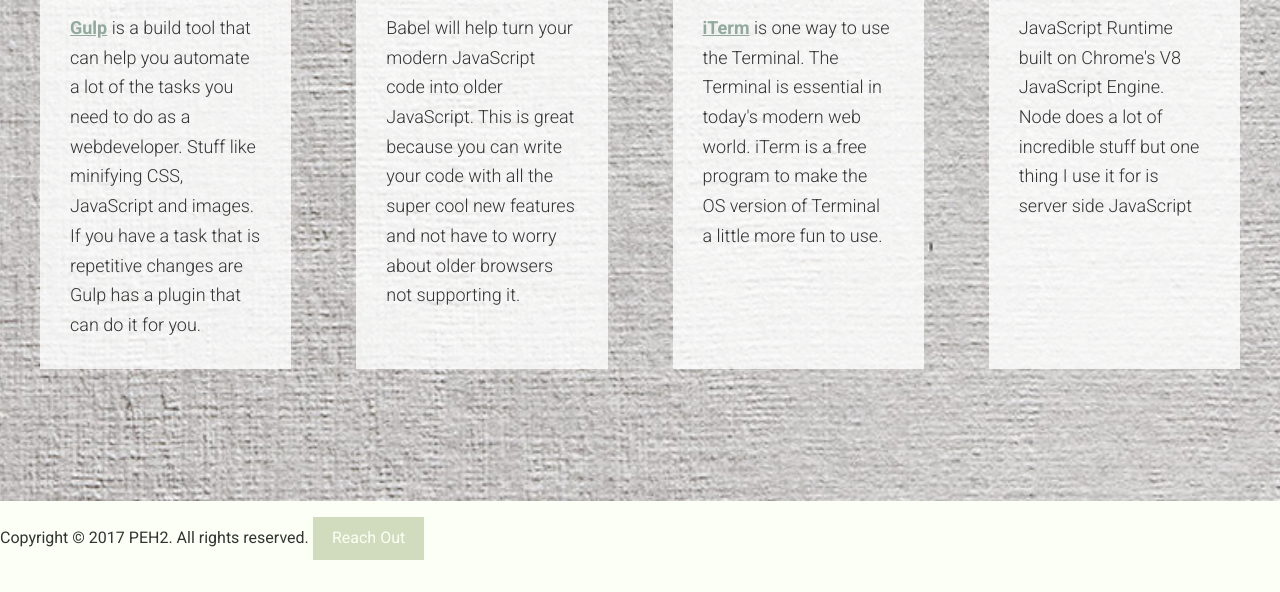
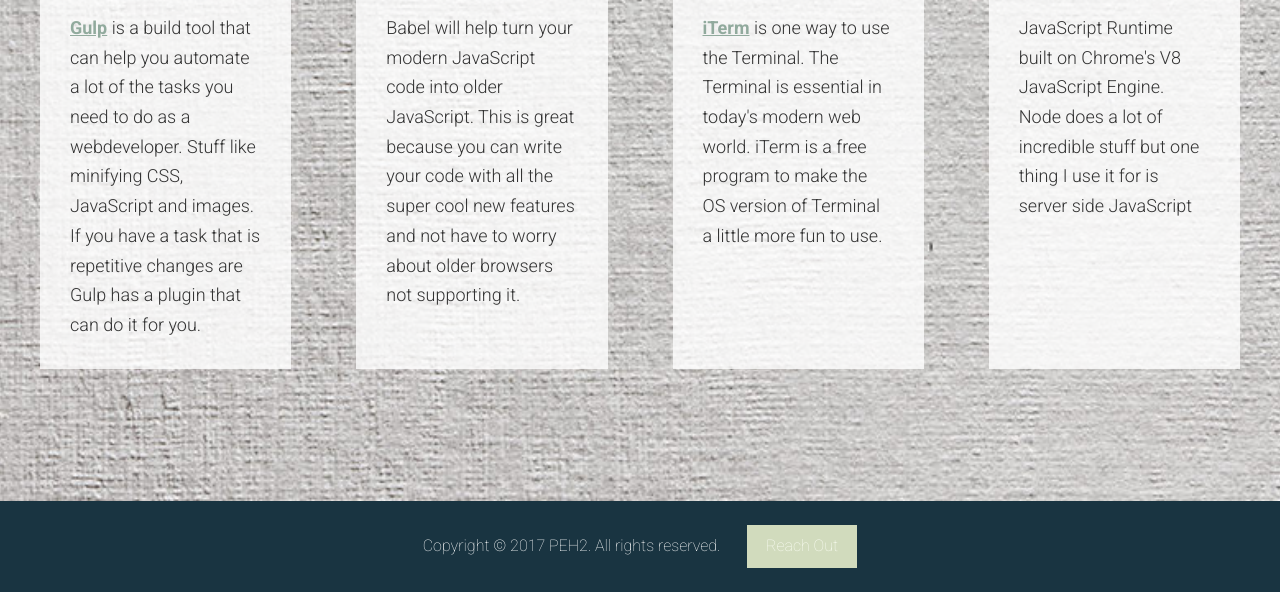
Before and after one commit to kingluddite/003p-peh2-portfolio, a website: page src/index.html in a window 1280 px wide. Shown: the part 4866-5458 px from the top of the page. Drawn offline with Linux system fonts and the light colour scheme.

Commit message:
complete feature footer

```diff
--- /dev/null
+++ b/src/assets/styles/modules/_site-footer.css
@@ -0,0 +1,18 @@
+.site-footer {
+  background-color: $mainBlue;
+  color: $white;
+  padding: .5rem 0;
+  text-align: center;
+  font-weight: 200;
+
+  &__text {
+    display: block;
+    margin-bottom: 1rem;
+
+    @mixin atMedium {
+      display: inline;
+      margin-bottom: 0;
+      margin-right: 1.4rem;
+    }
+  }
+}
--- a/src/assets/styles/styles.css
+++ b/src/assets/styles/styles.css
@@ -13,3 +13,4 @@
 @import 'modules/_tools';
 @import 'modules/_sprite';
 @import 'modules/_generic-content-container';
+@import 'modules/_site-footer';
--- a/src/index.html
+++ b/src/index.html
@@ -187,8 +187,10 @@
     </div><!-- /.wrapper -->
   </div>
 
-  <footer>
-    <p>Copyright &copy; 2017 PEH2. All rights reserved. <a href="#" class="btn btn--lime">Reach Out</a></p>
+  <footer class="site-footer">
+    <div class="wrapper">
+      <p><span class="site-footer__text">Copyright &copy; 2017 PEH2. All rights reserved.</span> <a href="#" class="btn btn--lime">Reach Out</a></p>
+    </div><!-- /.wrapper -->
   </footer>
 </body>
 </html>
--- a/src/temp/styles/styles.css
+++ b/src/temp/styles/styles.css
@@ -1104,3 +1104,25 @@
 .generic-content-container p a {
     font-weight: 700;
   }
+
+.site-footer {
+  background-color: #193441;
+  color: #ffffff;
+  padding: .5rem 0;
+  text-align: center;
+  font-weight: 200;
+}
+
+.site-footer__text {
+    display: block;
+    margin-bottom: 1rem;
+  }
+
+@media (min-width: 800px) {
+
+.site-footer__text {
+      display: inline;
+      margin-bottom: 0;
+      margin-right: 1.4rem
+  }
+  }
```
